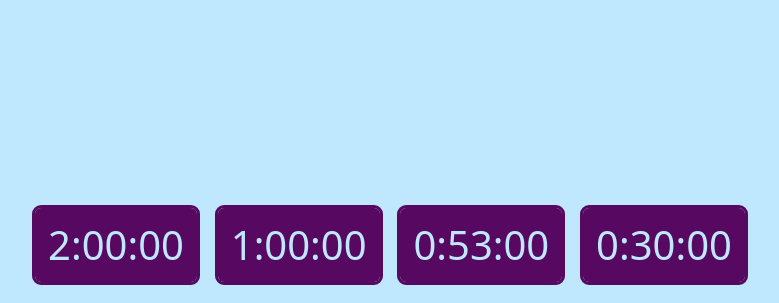
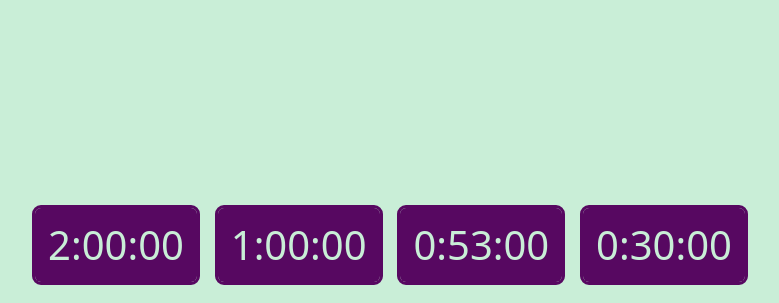
Before and after one commit to apeterlein/WebTimer, a plain HTML site: page index.html in a window 1280 px wide. Shown: the part 497-800 px from the top of the page, without its empty margins (250-1029 px from the left). Drawn offline with nearby package versions, Linux system fonts and the light colour scheme.

Commit message:
Changed color scheme

```diff
--- a/main.js
+++ b/main.js
@@ -25,12 +25,14 @@ $(document).ready(function () {
 		if (elap > inc) {
 			inc = elap;
 			$("body").addClass("done");
+			$(".preset").addClass("btn-done");
 		}
 		else {
 			$("body").css('background-color', getColor(elap, inc));
 			$("body").removeClass("done");
+			$(".preset").css('color', getColor(elap, inc));
+			$(".preset").removeClass("btn-done");
 		}
-		$(".preset").css('color', getColor(elap, inc));
 		$("#timer").html(msToTime(inc - elap));
 	}, 20);
 });
@@ -43,10 +45,14 @@ function msToTime(duration) {
 	return hours + ":" + minutes + ":" + seconds
 }
 function getColor(elap, inc) {
-	let start_r = 191, start_g = 233, start_b = 255;
-	let end_r = 255, end_g = 110, end_b = 127;
-	let x = elap / inc;
-	return rgbToHex(map(x, start_r, end_r), map(x, start_g, end_g), map(x, start_b, end_b));
+	let start_r = 202, start_g = 239, start_b = 215; // #caefd7
+	let mid_r = 171, mid_g = 201, mid_b = 233; // #abc9e9
+	let end_r = 254, end_g = 191, end_b = 215; // #f5bfd7
+	let x = (elap / inc) * 2;
+	if (x < 1) {
+		return rgbToHex(map(x, start_r, mid_r), map(x, start_g, mid_g), map(x, start_b, mid_b));
+	}
+	return rgbToHex(map(x-1, mid_r, end_r), map(x-1, mid_g, end_g), map(x-1, mid_b, end_b));
 }
 function compToHex(c) {
 	var hex = c.toString(16);
--- a/style.css
+++ b/style.css
@@ -1,5 +1,5 @@
 body {
-	background-color: #bfe9ff;
+	background-color: #caefd7;
 	color: #570861;
 	touch-action: manipulation;
 }
@@ -18,7 +18,7 @@ footer {
 }
 .btn {
 	background-color: #570861;
-	color: #bfe9ff;
+	color: #caefd7;
 }
 .rounded-circle {
 	width: 80px;
@@ -33,14 +33,25 @@ footer {
 	-o-animation: end 2s infinite alternate;
 	animation: end 2s infinite alternate;
 }
+.btn-done {
+	-webkit-animation: btn-end 2s infinite alternate;
+	-moz-animation: btn-end 2s infinite alternate;
+	-ms-animation: btn-end 2s infinite alternate;
+	-o-animation: btn-end 2s infinite alternate;
+	animation: btn-end 2s infinite alternate;
+}
 .btn:hover {
 	background-color: #570861;
-	color: #bfe9ff;
+	color: #caefd7;
 }
 .btn:active {
 	color: #570861 !important;
 }
 @keyframes end {
-	from { background: #ff6e7f; }
+	from { background: #f5bfd7; }
 	to { background: #ff5349; }
 }
+@keyframes btn-end {
+	from { color: #f5bfd7; }
+	to { color: #ff5349; }
+}
```
